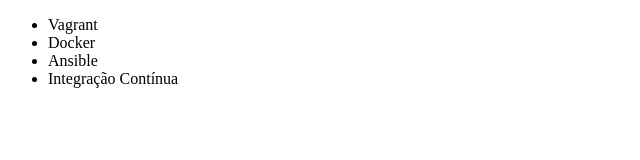
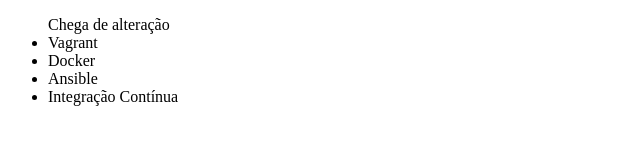
Before and after one commit to GlmLacerda/GitCourse, a plain HTML site: page index.html in a window 1280 px wide. Shown: the whole page, without its empty margins (0-640 px from the left). Drawn offline with Linux system fonts and the light colour scheme.

Commit message:
Alterando código

```diff
--- a/index.html
+++ b/index.html
@@ -6,6 +6,7 @@
 </head>
 <body>
     <ul>
+        Chega de alteração
         <li>Vagrant</li>
         <li>Docker</li>
         <li>Ansible</li>
```
